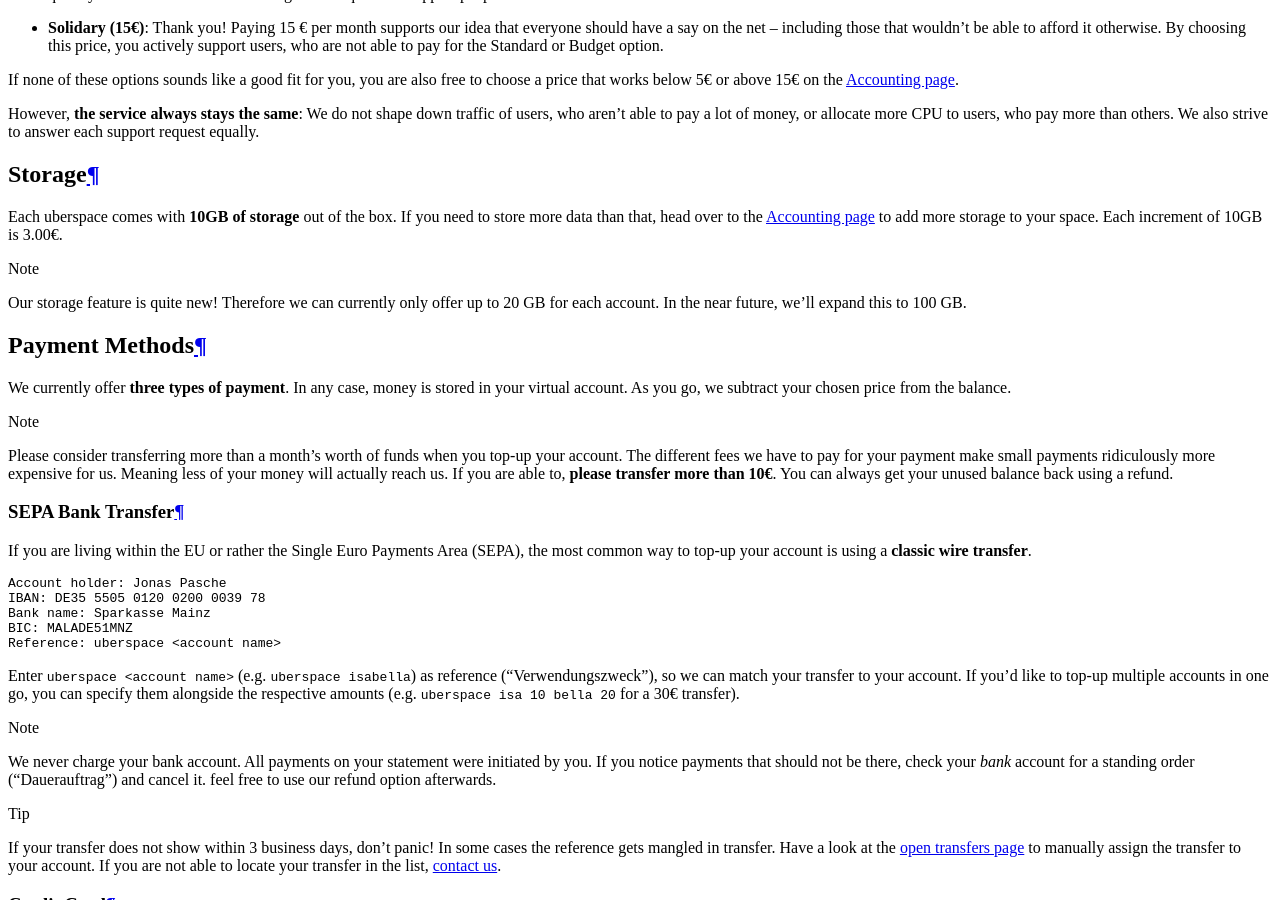
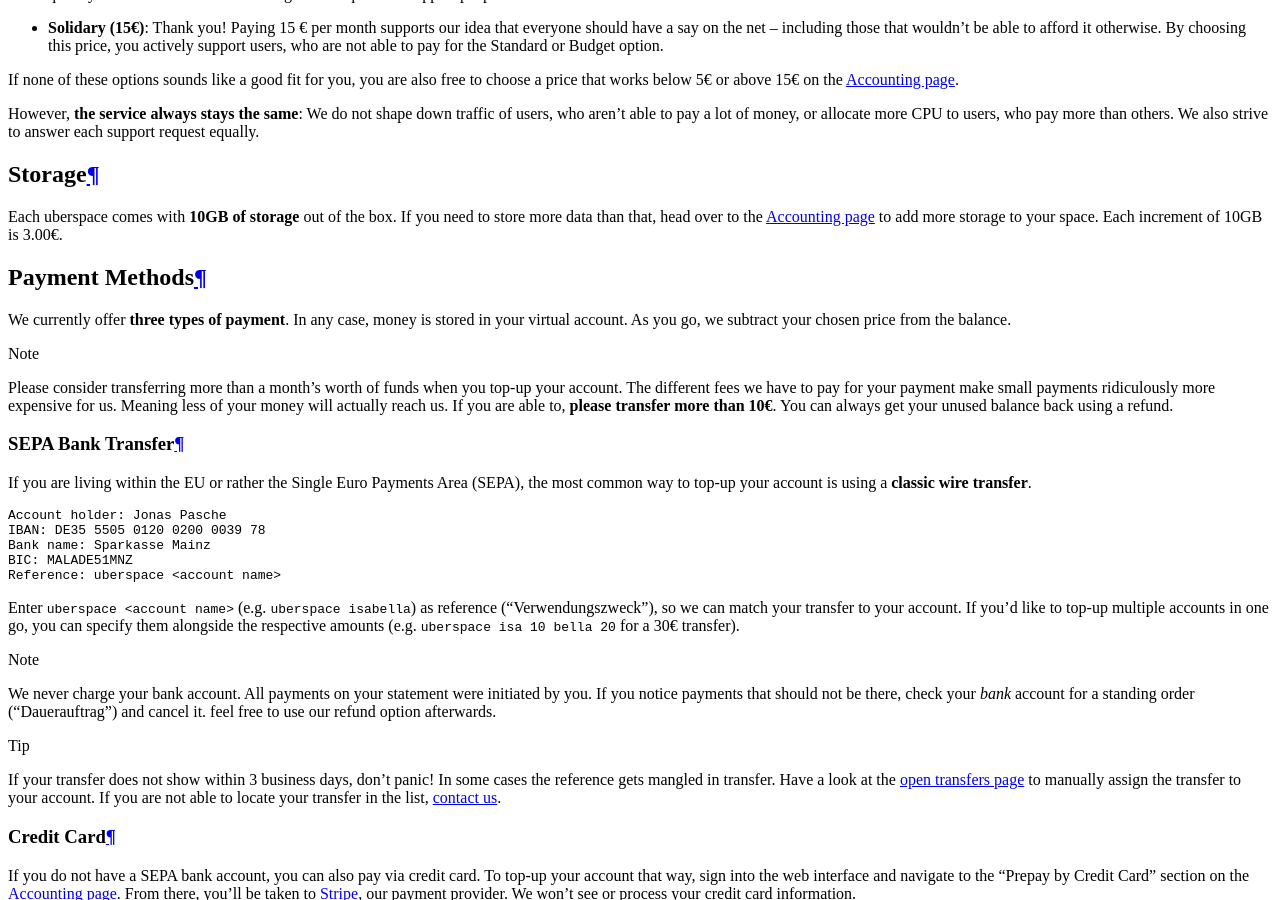
Before and after one commit to Uberspace/manual, a Sphinx documentation site: the page built from source/billing-general.rst, in a window 1280 px wide and 900 px high, scrolled down 2541 px. Built offline with Sphinx 7.4.7 and the Read the Docs theme 2.0.0, drawn with Linux system fonts in a browser that asks for light colours.

Commit message:
:fire: remove info about additional storage limited to 20gb

```diff
--- a/source/billing-general.rst
+++ b/source/billing-general.rst
@@ -68,11 +68,6 @@
 Each uberspace comes with **10GB of storage** out of the box. If you need to store
 more data than that, head over to the `Accounting page <dashboardaccount_>`_ to
 add more storage to your space. Each increment of 10GB is 3.00€.
-
-.. note::
-
-  Our storage feature is quite new! Therefore we can currently only offer up to
-  20 GB for each account. In the near future, we'll expand this to 100 GB.
 
 Payment Methods
 ---------------
```
